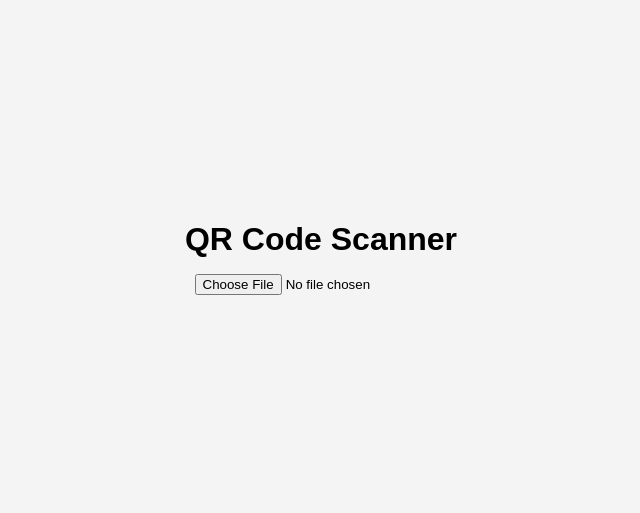
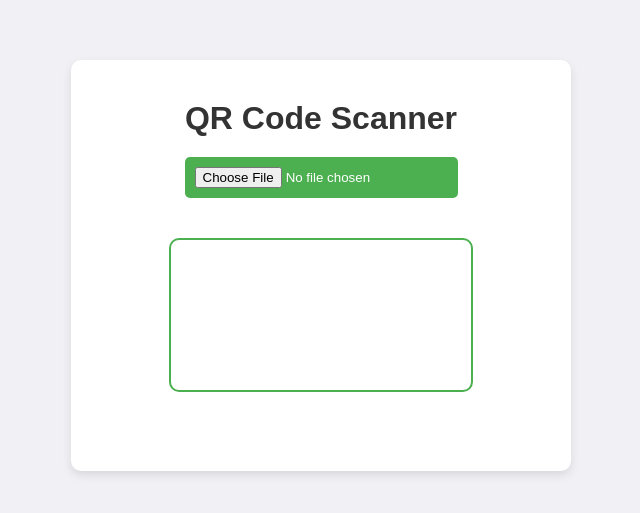
Before and after one commit to SreyanshBaid/QR-Scanner, a plain HTML site: page index.html in a window 1280 px wide. Shown: the part 135-648 px from the top of the page, without its empty margins (319-959 px from the left). Drawn offline with nearby package versions, Linux system fonts and the light colour scheme.

Commit message:
Update style.css

```diff
--- a/style.css
+++ b/style.css
@@ -1,4 +1,4 @@
-body {
+/* body {
     font-family: Arial, sans-serif;
     display: flex;
     justify-content: center;
@@ -30,3 +30,68 @@ h1 {
     margin-top: 1rem;
     color: green;
 }
+ */
+
+
+/* Reset some default styling */
+* {
+    margin: 0;
+    padding: 0;
+    box-sizing: border-box;
+    font-family: 'Arial', sans-serif;
+}
+
+/* Center everything within the page */
+body {
+    display: flex;
+    justify-content: center;
+    align-items: center;
+    height: 100vh;
+    background-color: #f0f0f5;
+}
+
+.container {
+    text-align: center;
+    background-color: #ffffff;
+    padding: 40px;
+    border-radius: 10px;
+    box-shadow: 0 4px 10px rgba(0, 0, 0, 0.1);
+    max-width: 500px;
+    width: 100%;
+}
+
+h1 {
+    font-size: 2em;
+    margin-bottom: 20px;
+    color: #333;
+}
+
+input[type="file"] {
+    margin-bottom: 20px;
+    padding: 10px;
+    background-color: #4CAF50;
+    color: #fff;
+    border: none;
+    border-radius: 5px;
+    cursor: pointer;
+    transition: background-color 0.3s ease;
+}
+
+input[type="file"]:hover {
+    background-color: #45a049;
+}
+
+canvas {
+    margin: 20px 0;
+    border: 2px solid #4CAF50;
+    border-radius: 10px;
+    max-width: 100%;
+    height: auto;
+}
+
+#qr-result {
+    font-size: 1.2em;
+    color: #4CAF50;
+    font-weight: bold;
+    margin-top: 15px;
+}
```
